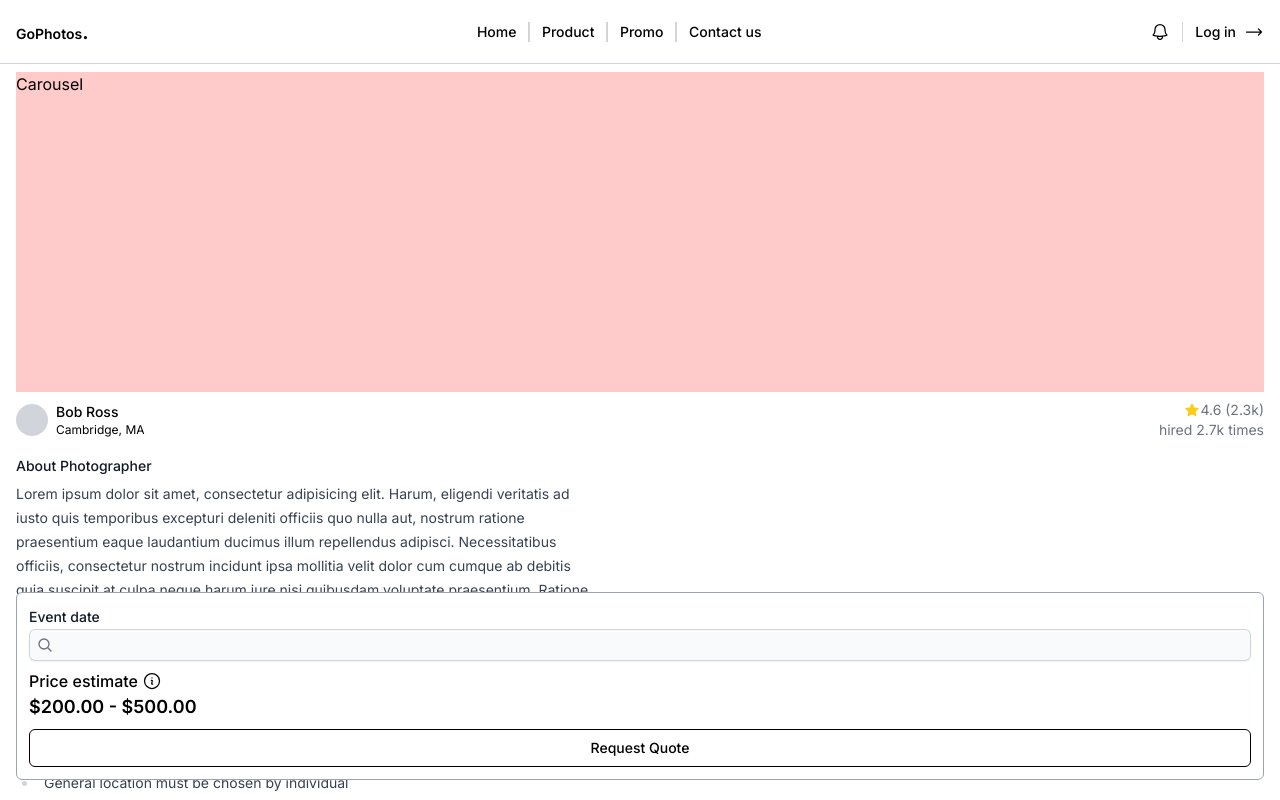
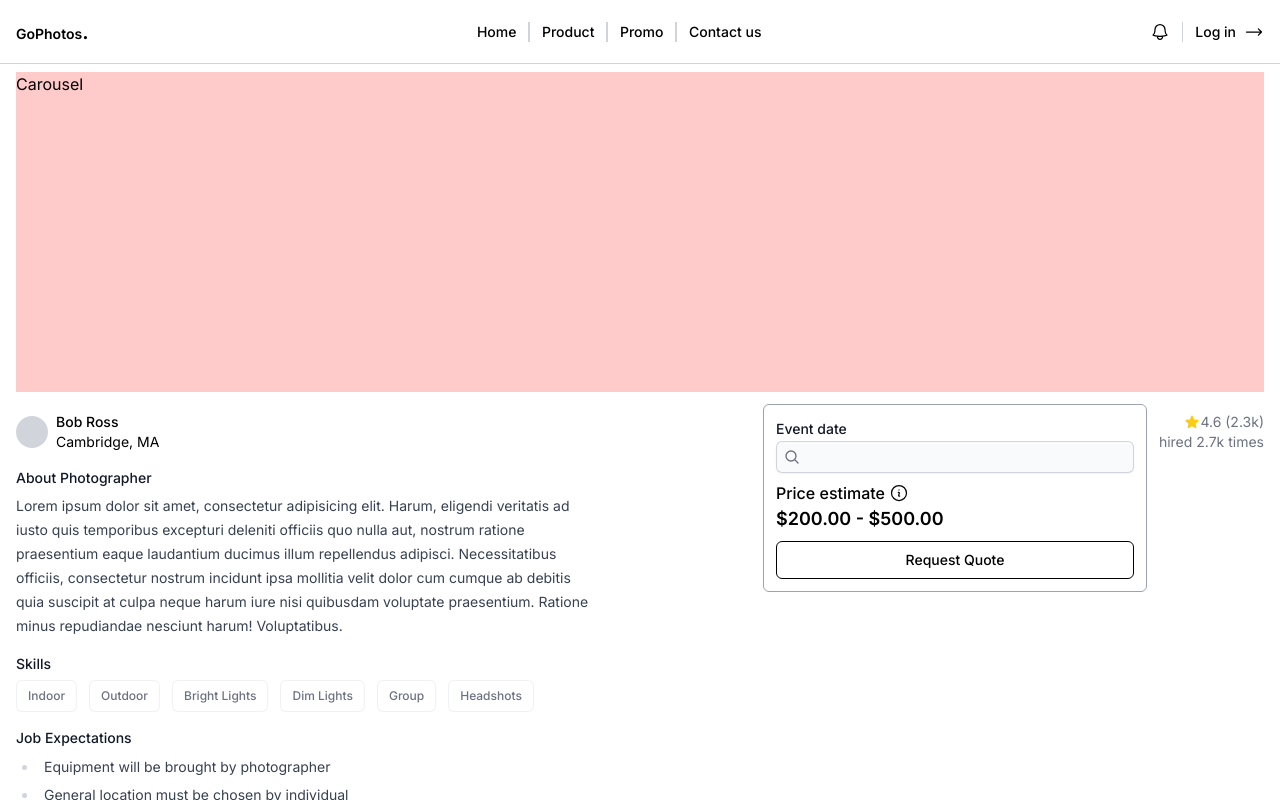
Before and after one commit to Hacker-007/gophotos, a Next.js app: page /photographer/0 in a window 1280 px wide. Built offline with nearby package versions, Linux system fonts and the light colour scheme.

Commit message:
added tablet breakpoint for photographer page

```diff
--- a/app/photographer/[id]/page.tsx
+++ b/app/photographer/[id]/page.tsx
@@ -15,15 +15,22 @@ type PhotographerPortfolioProps = {
 
 export default function PhotographerPortfolio({}: PhotographerPortfolioProps) {
 	return (
-		<div className="flex h-full w-full flex-col space-y-4">
+		<div className="md:grid-row-2 grid h-full w-full grid-cols-1 md:grid-cols-2 md:gap-3">
+			<div className="md:col-span-2 md:row-start-1">
+				<div className="h-80 w-full bg-red-200">Carousel</div>
+			</div>
+			<section className="flex flex-col space-y-4 md:col-start-1 md:col-end-3 md:row-start-2">
 				<div>
-				<div className="h-80 w-full bg-red-200">Carousel</div>
 					<div className="mt-2 flex w-full justify-between">
 						<div className="flex items-center gap-x-2">
 							<div className="h-8 w-8 rounded-full bg-gray-300"></div>
 							<div className="flex flex-col">
-							<h3 className="text-sm font-medium">Bob Ross</h3>
-							<p className="text-xs">Cambridge, MA</p>
+								<h3 className="text-sm font-medium">
+									Bob Ross
+								</h3>
+								<p className="text-xs md:text-sm">
+									Cambridge, MA
+								</p>
 							</div>
 						</div>
 						<div className="flex flex-col text-right text-sm text-gray-500">
@@ -38,14 +45,15 @@ export default function PhotographerPortfolio({}: PhotographerPortfolioProps) {
 				<div className="prose prose-sm w-full prose-headings:text-sm">
 					<h3 className="font-medium">About Photographer</h3>
 					<p>
-					Lorem ipsum dolor sit amet, consectetur adipisicing elit.
-					Harum, eligendi veritatis ad iusto quis temporibus excepturi
-					deleniti officiis quo nulla aut, nostrum ratione praesentium
-					eaque laudantium ducimus illum repellendus adipisci.
-					Necessitatibus officiis, consectetur nostrum incidunt ipsa
-					mollitia velit dolor cum cumque ab debitis quia suscipit at
-					culpa neque harum iure nisi quibusdam voluptate praesentium.
-					Ratione minus repudiandae nesciunt harum! Voluptatibus.
+						Lorem ipsum dolor sit amet, consectetur adipisicing
+						elit. Harum, eligendi veritatis ad iusto quis temporibus
+						excepturi deleniti officiis quo nulla aut, nostrum
+						ratione praesentium eaque laudantium ducimus illum
+						repellendus adipisci. Necessitatibus officiis,
+						consectetur nostrum incidunt ipsa mollitia velit dolor
+						cum cumque ab debitis quia suscipit at culpa neque harum
+						iure nisi quibusdam voluptate praesentium. Ratione minus
+						repudiandae nesciunt harum! Voluptatibus.
 					</p>
 				</div>
 				<div className="prose prose-sm w-full prose-headings:text-sm">
@@ -69,17 +77,17 @@ export default function PhotographerPortfolio({}: PhotographerPortfolioProps) {
 						<li>Equipment will be brought by photographer</li>
 						<li>General location must be chosen by individual</li>
 						<li>
-						In the case of outdoor shots, proper attire must be worn
-						by individual
+							In the case of outdoor shots, proper attire must be
+							worn by individual
 						</li>
 						<li>
-						Copyrights of images after the fact can be negotiated
-						and discussed depending on the potential uses of the
-						shots
+							Copyrights of images after the fact can be
+							negotiated and discussed depending on the potential
+							uses of the shots
 						</li>
 						<li>
-						Images will be distributed within 7 days of photo shoot
-						completion
+							Images will be distributed within 7 days of photo
+							shoot completion
 						</li>
 					</ul>
 				</div>
@@ -123,9 +131,9 @@ export default function PhotographerPortfolio({}: PhotographerPortfolioProps) {
 							</div>
 							<Rating rating={5} />
 							<p className="mt-1 text-sm">
-							Lorem ipsum dolor sit amet consectetur adipisicing
-							elit. Possimus dolore vel impedit, harum dolorem
-							error sunt!
+								Lorem ipsum dolor sit amet consectetur
+								adipisicing elit. Possimus dolore vel impedit,
+								harum dolorem error sunt!
 							</p>
 						</li>
 						<li>
@@ -142,9 +150,9 @@ export default function PhotographerPortfolio({}: PhotographerPortfolioProps) {
 							</div>
 							<Rating rating={4} />
 							<p className="mt-1 text-sm">
-							Lorem ipsum dolor sit amet consectetur adipisicing
-							elit. Possimus dolore vel impedit, harum dolorem
-							error sunt!
+								Lorem ipsum dolor sit amet consectetur
+								adipisicing elit. Possimus dolore vel impedit,
+								harum dolorem error sunt!
 							</p>
 						</li>
 						<li>
@@ -161,26 +169,31 @@ export default function PhotographerPortfolio({}: PhotographerPortfolioProps) {
 							</div>
 							<Rating rating={3} />
 							<p className="mt-1 text-sm">
-							Lorem ipsum dolor sit amet consectetur adipisicing
-							elit. Possimus dolore vel impedit, harum dolorem
-							error sunt!
+								Lorem ipsum dolor sit amet consectetur
+								adipisicing elit. Possimus dolore vel impedit,
+								harum dolorem error sunt!
 							</p>
 						</li>
 					</ul>
 				</div>
-			<div className="sticky bottom-5 w-full rounded-md border border-gray-400 bg-white p-3">
+			</section>
+			<div className="sticky bottom-5 flex h-min w-full justify-center md:top-0 md:col-start-2 md:row-start-2">
+				<div className="w-full max-w-sm rounded-md border border-gray-400 bg-white p-3">
 					<Input label="Event date" name="event-date" />
 					<div className="mt-2 flex items-center gap-x-1">
 						<h3 className="font-medium">Price estimate</h3>
 						<Tooltip className="rounded-md border border-gray-500 bg-white p-1 shadow-md">
 							<p className="text-sm text-gray-600">
-							The estimate is calculated based on previous events
-							and rates.
+								The estimate is calculated based on previous
+								events and rates.
 							</p>
 						</Tooltip>
 					</div>
 					<h4 className="text-lg font-semibold">$200.00 - $500.00</h4>
-				<Button className="mt-2 border border-black p-2 w-full justify-center hover:bg-gray-100">Request Quote</Button>
+					<Button className="mt-2 w-full justify-center border border-black p-2 hover:bg-gray-100">
+						Request Quote
+					</Button>
+				</div>
 			</div>
 		</div>
 	)
```
Lines whose indentation alone changed are shown as unchanged.
